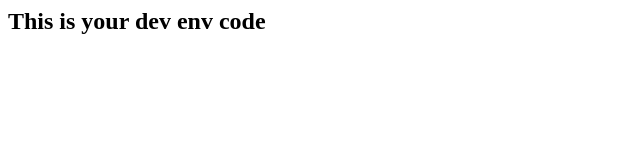
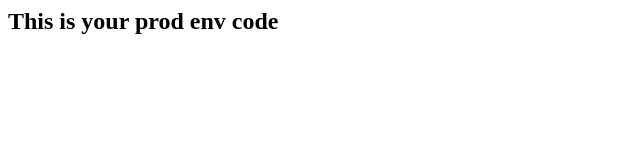
Before and after one commit to Raveena10/DevopsExam, a plain HTML site: page index.html in a window 1280 px wide. Shown: the full height of the page, 0-640 px from the left. Drawn offline with Linux system fonts and the light colour scheme.

Commit message:
Update index.html

```diff
--- a/index.html
+++ b/index.html
@@ -1 +1 @@
-<h2>This is your dev env code</h2>
+<h2>This is your prod env code</h2>
```
